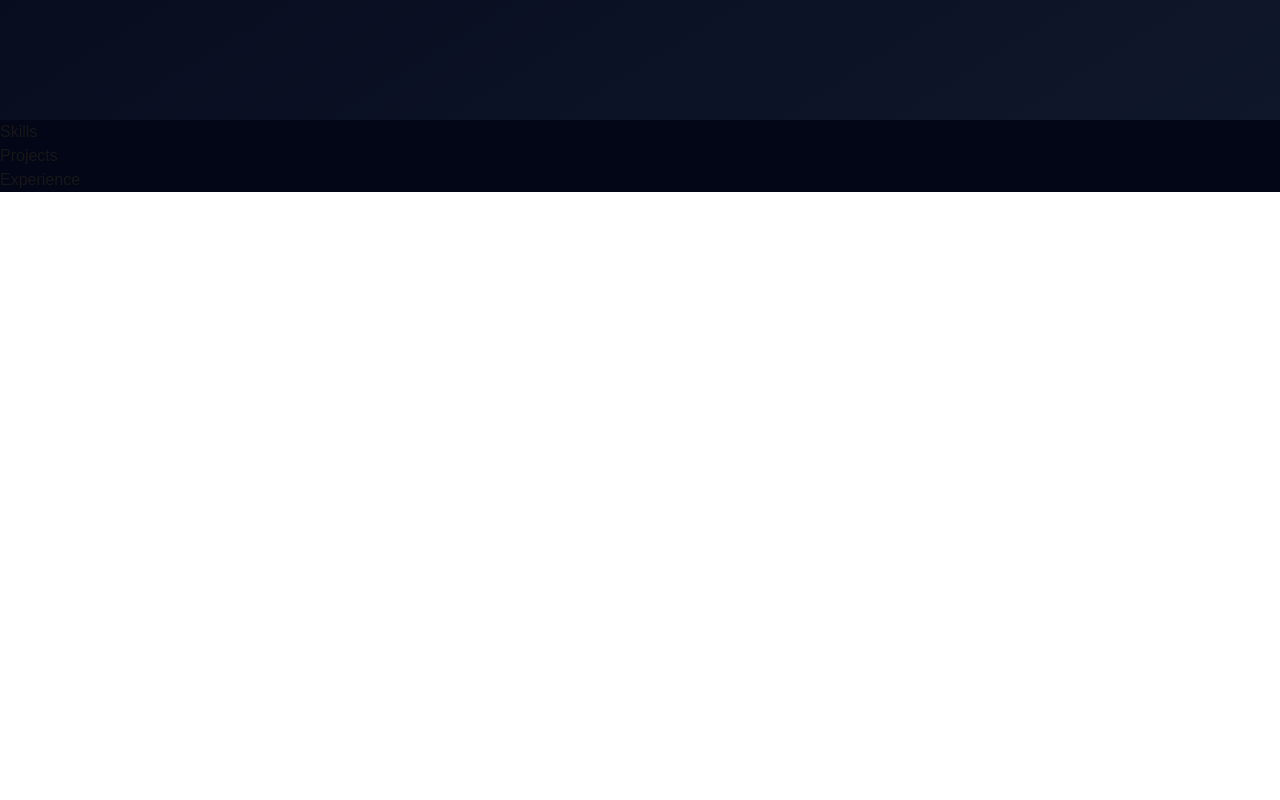
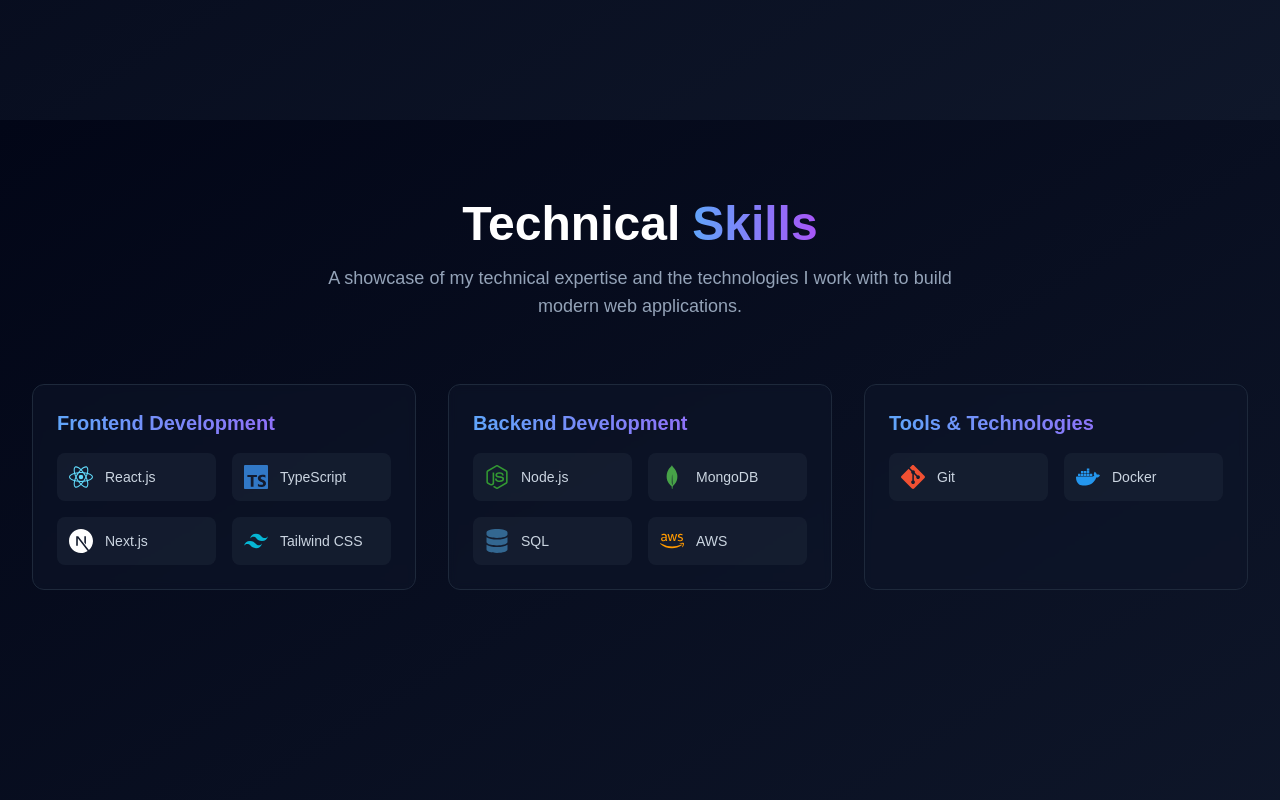
Before and after one commit to Geethika-Kancharla/Portfolio, a Next.js app: page / in a window 1280 px wide. Shown: the part 680-1480 px from the top of the page. Before the commit the page ends 872 px from the top, so only its background shows below. Built offline with nearby package versions, Linux system fonts and the light colour scheme.

Commit message:
Skills Section

```diff
--- a/app/components/Skills.tsx
+++ b/app/components/Skills.tsx
@@ -1,9 +1,85 @@
 
+"use client"
 
-const Skills:React.FC = () => {
+import React from 'react';
+import { SiReact, SiTypescript, SiNodedotjs, SiMongodb, SiTailwindcss, SiNextdotjs, SiGit, SiDocker } from 'react-icons/si';
+import { FaDatabase, FaAws } from 'react-icons/fa';
+
+const Skills: React.FC = () => {
+  const skillCategories = [
+    {
+      title: "Frontend Development",
+      skills: [
+        { name: "React.js", icon: SiReact, color: "#61DAFB" },
+        { name: "TypeScript", icon: SiTypescript, color: "#3178C6" },
+        { name: "Next.js", icon: SiNextdotjs, color: "#ffffff" },
+        { name: "Tailwind CSS", icon: SiTailwindcss, color: "#06B6D4" },
+      ]
+    },
+    {
+      title: "Backend Development",
+      skills: [
+        { name: "Node.js", icon: SiNodedotjs, color: "#339933" },
+        { name: "MongoDB", icon: SiMongodb, color: "#47A248" },
+        { name: "SQL", icon: FaDatabase, color: "#336791" },
+        { name: "AWS", icon: FaAws, color: "#FF9900" },
+      ]
+    },
+    {
+      title: "Tools & Technologies",
+      skills: [
+        { name: "Git", icon: SiGit, color: "#F05032" },
+        { name: "Docker", icon: SiDocker, color: "#2496ED" },
+      ]
+    }
+  ];
+
   return (
-    <div>Skills</div>
-  )
-}
+    <section id="skills" className="text-white min-h-screen bg-gradient-to-br from-slate-950 to-slate-900 py-20">
+      <div className="max-w-7xl mx-auto px-4 sm:px-6 lg:px-8">
+        <div className="text-center space-y-4 mb-16 animate-fade-in">
+          <h2 className="text-4xl md:text-5xl font-bold">
+            Technical
+            <span className="bg-gradient-to-r from-blue-400 to-purple-500 text-transparent bg-clip-text ml-3">
+              Skills
+            </span>
+          </h2>
+          <p className="text-slate-400 max-w-2xl mx-auto text-lg">
+            A showcase of my technical expertise and the technologies I work with to build modern web applications.
+          </p>
+        </div>
 
-export default Skills
+        <div className="grid gap-8 md:grid-cols-2 lg:grid-cols-3">
+          {skillCategories.map((category, idx) => (
+            <div
+              key={category.title}
+              className="bg-slate-900/50 rounded-xl p-6 backdrop-blur-sm border border-slate-800 hover:border-blue-500/50 transition-all duration-300 group animate-fade-in-up"
+              style={{ animationDelay: `${idx * 150}ms` }}
+            >
+              <h3 className="text-xl font-semibold mb-4 bg-gradient-to-r from-blue-400 to-purple-500 text-transparent bg-clip-text">
+                {category.title}
+              </h3>
+              <div className="grid grid-cols-2 gap-4">
+                {category.skills.map((skill) => (
+                  <div
+                    key={skill.name}
+                    className="flex items-center space-x-3 p-3 rounded-lg bg-slate-800/50 hover:bg-slate-800 transition-all duration-300 group-hover:transform group-hover:translate-y-[-2px]"
+                  >
+                    <skill.icon
+                      className="text-2xl transition-colors duration-300"
+                      style={{ color: skill.color }}
+                    />
+                    <span className="text-slate-300 text-sm">{skill.name}</span>
+                  </div>
+                ))}
+              </div>
+            </div>
+          ))}
+        </div>
+
+      </div>
+    </section>
+  );
+};
+
+export default Skills;
--- a/app/page.tsx
+++ b/app/page.tsx
@@ -9,7 +9,7 @@
   return (
     <div className="bg-slate-950 min-h-screen flex flex-col scroll-smooth">
       <Navbar />
-      <Links/>
+      <Links />
       <div id="home">
         <Hero />
       </div>
```
